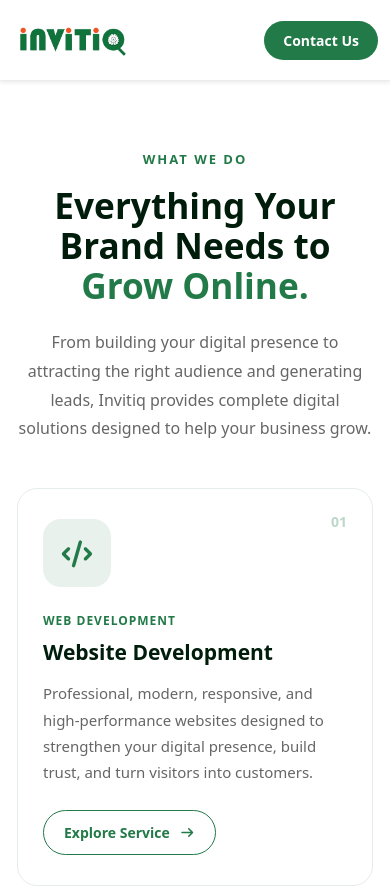
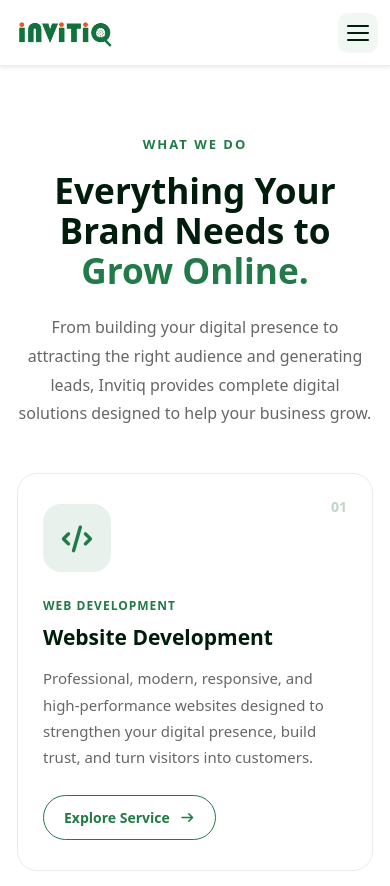
Before and after one commit to InvitiqSolutions/invitiq-web, an Angular app: page /service in a window 390 px wide. Shown: the top 886 px of the page. Built offline with nearby package versions, Linux system fonts and the light colour scheme.

Commit message:
Updated navbar

```diff
--- a/src/app/components/header/header.component.css
+++ b/src/app/components/header/header.component.css
@@ -1,4 +1,7 @@
-/* Header */
+/* =========================
+   HEADER
+========================= */
+
 .header-wrapper {
     background: #ffffff;
     position: sticky;
@@ -7,20 +10,36 @@
     border-bottom: 1px solid #ececec;
 }
 
-/* Logo */
+.header-content {
+    min-height: 82px;
+    display: flex;
+    align-items: center;
+    justify-content: space-between;
+}
+
+
+/* =========================
+   LOGO
+========================= */
+
 .logo {
     height: 55px;
     width: auto;
     object-fit: contain;
+    cursor: pointer;
 }
 
-/* Navigation */
+
+/* =========================
+   DESKTOP NAVIGATION
+========================= */
+
 .nav-links a {
     text-decoration: none;
-    color: #333;
+    color: #333333;
     font-size: 16px;
     font-weight: 500;
-    transition: all .3s ease;
+    transition: all 0.3s ease;
     position: relative;
 }
 
@@ -29,16 +48,21 @@
     color: #227A48;
 }
 
+
 /* Underline Animation */
+
 .nav-links a::after {
     content: "";
     position: absolute;
     left: 0;
     bottom: -6px;
+
     width: 0;
     height: 2px;
+
     background: #227A48;
-    transition: width .3s ease;
+
+    transition: width 0.3s ease;
 }
 
 .nav-links a:hover::after,
@@ -46,31 +70,202 @@
     width: 100%;
 }
 
-/* Contact Button */
+
+/* =========================
+   CONTACT BUTTON
+========================= */
+
 .contact-btn {
     background: #227A48;
-    color: #fff;
+    color: #ffffff;
+
+    border: none;
     border-radius: 50px;
+
     padding: 10px 26px;
+
     font-weight: 600;
-    transition: .3s;
+
+    transition: all 0.3s ease;
 }
 
 .contact-btn:hover {
     background: #001d0b;
-    color: #fff;
+    color: #ffffff;
+
     transform: translateY(-2px);
-    box-shadow: 0 8px 18px rgba(13,110,253,.25);
+
+    box-shadow: 0 8px 20px rgba(0, 29, 11, 0.18);
 }
 
-/* Responsive */
+
+/* =========================
+   MOBILE MENU BUTTON
+========================= */
+
+.mobile-menu-btn {
+    width: 44px;
+    height: 44px;
+
+    border: none;
+    border-radius: 10px;
+
+    background: #f1f8f4;
+
+    display: flex;
+    flex-direction: column;
+    align-items: center;
+    justify-content: center;
+
+    gap: 5px;
+
+    cursor: pointer;
+
+    transition: all 0.3s ease;
+}
+
+.mobile-menu-btn span {
+    display: block;
+
+    width: 22px;
+    height: 2px;
+
+    background: #001d0b;
+
+    border-radius: 10px;
+
+    transition: all 0.3s ease;
+}
+
+.mobile-menu-btn:hover {
+    background: #227A48;
+}
+
+.mobile-menu-btn:hover span {
+    background: #ffffff;
+}
+
+
+/* Hamburger -> X */
+
+.mobile-menu-btn.active span:nth-child(1) {
+    transform: translateY(7px) rotate(45deg);
+}
+
+.mobile-menu-btn.active span:nth-child(2) {
+    opacity: 0;
+    transform: scaleX(0);
+}
+
+.mobile-menu-btn.active span:nth-child(3) {
+    transform: translateY(-7px) rotate(-45deg);
+}
+
+
+/* =========================
+   MOBILE NAVIGATION
+========================= */
+
+.mobile-nav {
+    max-height: 0;
+    opacity: 0;
+    visibility: hidden;
+    overflow: hidden;
+
+    transition:
+        max-height 0.4s ease,
+        opacity 0.3s ease;
+
+    background: #ffffff;
+}
+
+.mobile-nav.show {
+    max-height: 400px;
+    opacity: 1;
+    visibility: visible;
+
+    padding-bottom: 18px;
+}
+
+.mobile-nav nav {
+    display: flex;
+    flex-direction: column;
+}
+
+
+/* Mobile Links */
+
+.mobile-nav a {
+    display: flex;
+    align-items: center;
+    justify-content: space-between;
+
+    padding: 15px 5px;
+
+    text-decoration: none;
+
+    color: #333333;
+
+    font-size: 16px;
+    font-weight: 500;
+
+    border-bottom: 1px solid #eeeeee;
+
+    transition: all 0.3s ease;
+}
+
+.mobile-nav a i {
+    font-size: 13px;
+
+    color: #227A48;
+
+    transition: transform 0.3s ease;
+}
+
+.mobile-nav a:hover,
+.mobile-nav a.active {
+    color: #227A48;
+    padding-left: 12px;
+}
+
+.mobile-nav a:hover i {
+    transform: translateX(5px);
+}
+
+
+/* =========================
+   RESPONSIVE
+========================= */
+
 @media (max-width: 991px) {
-    .logo {
-        height: 48px;
+
+    .header-content {
+        min-height: 70px;
     }
 
-    .contact-btn {
-        padding: 8px 18px;
-        font-size: 14px;
+    .logo {
+        height: 46px;
     }
 }
+
+
+@media (max-width: 576px) {
+
+    .header-content {
+        min-height: 65px;
+    }
+
+    .logo {
+        height: 42px;
+    }
+
+    .mobile-menu-btn {
+        width: 40px;
+        height: 40px;
+    }
+
+    .mobile-nav a {
+        font-size: 15px;
+        padding: 14px 5px;
+    }
+}
--- a/src/app/components/header/header.component.html
+++ b/src/app/components/header/header.component.html
@@ -1,31 +1,118 @@
 <div class="header-wrapper shadow-sm">
+
     <div class="container">
-        <div class="d-flex align-items-center justify-content-between py-3">
+
+        <div class="header-content">
 
             <!-- Logo -->
             <div class="logo-section">
-                <img [src]="logoImg" alt="Invitiq Logo" class="logo">
+                <img
+                    [src]="logoImg"
+                    routerLink="/"
+                    alt="Invitiq Logo"
+                    class="logo">
             </div>
 
-            <!-- Navigation -->
+            <!-- Desktop Navigation -->
             <nav class="d-none d-lg-flex align-items-center gap-4 nav-links">
-                <a routerLink="/" routerLinkActive="active"
-                    [routerLinkActiveOptions]="{exact:true}">Home</a>
 
-                <a routerLink="/about" routerLinkActive="active">About</a>
+                <a
+                    routerLink="/"
+                    routerLinkActive="active"
+                    [routerLinkActiveOptions]="{ exact: true }">
+                    Home
+                </a>
 
-                <a routerLink="/service" routerLinkActive="active">Services</a>
+                <a
+                    routerLink="/about"
+                    routerLinkActive="active">
+                    About
+                </a>
 
-                <a routerLink="/contact" routerLinkActive="active">Contact</a>
+                <a
+                    routerLink="/service"
+                    routerLinkActive="active">
+                    Services
+                </a>
+
+                <a
+                    routerLink="/contact"
+                    routerLinkActive="active">
+                    Contact
+                </a>
+
             </nav>
 
-            <!-- Button -->
-            <div>
-                <button (click)="goToContact()" class="btn contact-btn">
+            <!-- Desktop Contact Button -->
+            <div class="d-none d-lg-block">
+                <button
+                    type="button"
+                    (click)="goToContact()"
+                    class="btn contact-btn">
                     Contact Us
                 </button>
             </div>
 
+            <!-- Mobile Menu Button -->
+            <button
+                type="button"
+                class="mobile-menu-btn d-lg-none"
+                (click)="toggleMenu()"
+                [class.active]="isMenuOpen"
+                aria-label="Toggle navigation">
+
+                <span></span>
+                <span></span>
+                <span></span>
+
+            </button>
+
         </div>
+
+        <!-- Mobile Navigation -->
+        <div
+            class="mobile-nav d-lg-none"
+            [class.show]="isMenuOpen">
+
+            <nav>
+
+                <a
+                    routerLink="/"
+                    routerLinkActive="active"
+                    [routerLinkActiveOptions]="{ exact: true }"
+                    (click)="closeMenu()">
+                    Home
+                    <i class="fa-solid fa-arrow-right"></i>
+                </a>
+
+                <a
+                    routerLink="/about"
+                    routerLinkActive="active"
+                    (click)="closeMenu()">
+                    About
+                    <i class="fa-solid fa-arrow-right"></i>
+                </a>
+
+                <a
+                    routerLink="/service"
+                    routerLinkActive="active"
+                    (click)="closeMenu()">
+                    Services
+                    <i class="fa-solid fa-arrow-right"></i>
+                </a>
+
+                <a
+                    routerLink="/contact"
+                    routerLinkActive="active"
+                    (click)="closeMenu()">
+                    Contact
+                    <i class="fa-solid fa-arrow-right"></i>
+                </a>
+
+            </nav>
+
+        </div>
+
     </div>
+
 </div>
--- a/src/app/components/header/header.component.ts
+++ b/src/app/components/header/header.component.ts
@@ -15,4 +15,14 @@ export class HeaderComponent {
   goToContact() {
     this.router.navigate(['/contact']);
   }
+
+  isMenuOpen: boolean = false;
+
+  toggleMenu(): void {
+      this.isMenuOpen = !this.isMenuOpen;
+  }
+
+  closeMenu(): void {
+      this.isMenuOpen = false;
+  }
 }
--- a/src/shared/models/services/common.service.ts
+++ b/src/shared/models/services/common.service.ts
@@ -12,4 +12,10 @@ export class CommonService {
   linkedInUrl = 'https://www.linkedin.com/company/invitiq-solutions-pvt-ltd/'
   xUrl = 'https://x.com/invitiq?t=M-3U8tqp_BOGKcR4koxknw&s=09'
 
+
+
+  // Git Commands
+  // git add .
+  // git commit -m "Fix Netlify Angular routing"
+  // git push
 }
```
